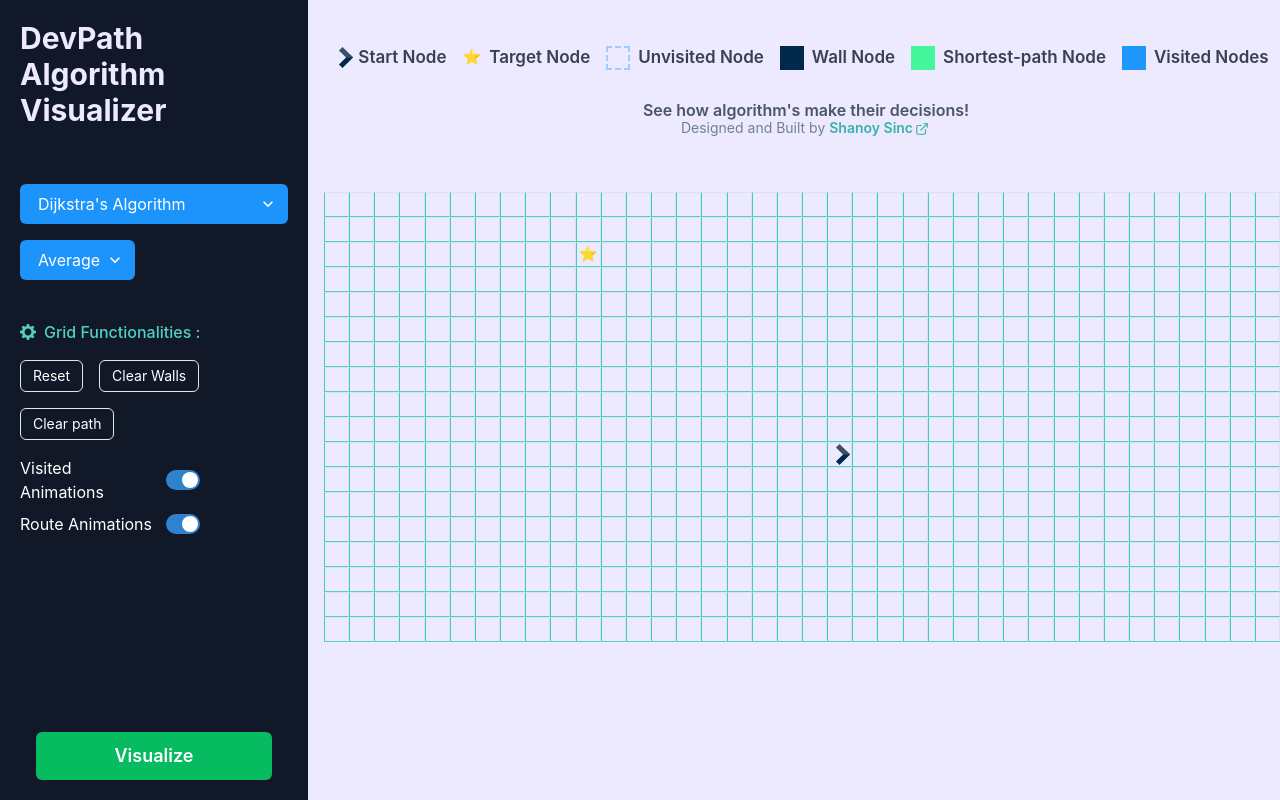
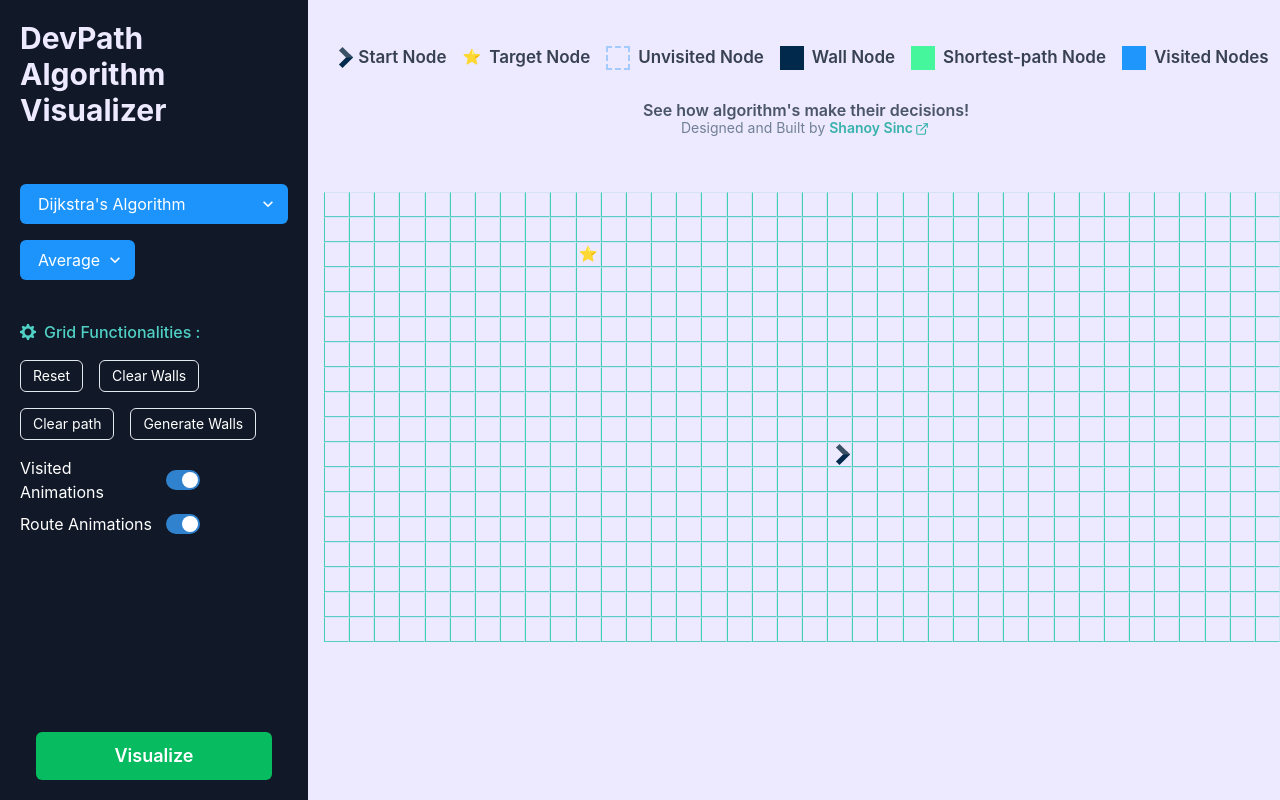
Before and after one commit to shanoysinc/Path-Visualizer, a React (Vite) app: page / in a window 1280 px wide. Built offline with nearby package versions, Linux system fonts and the light colour scheme.

Commit message:
generate walls

```diff
--- /dev/null
+++ b/src/components/grid/hooks/ueRandomWalls.tsx
@@ -0,0 +1,22 @@
+import { useRecoilCallback } from "recoil";
+import { GridNode } from "../../../algorithms/graph/";
+import { NodeAtom } from "../../../state/pathFinder/atoms";
+import { NUMBER_OF_COLS, NUMBER_OF_ROWS } from "./useInitialGrid";
+
+export const useRandomWalls = () => {
+  return useRecoilCallback(({ snapshot, set }) => () => {
+    const numberOfWALLS = Math.floor((NUMBER_OF_COLS * NUMBER_OF_ROWS) / 3);
+    for (let index = 0; index < numberOfWALLS; index++) {
+      const row = Math.floor(Math.random() * NUMBER_OF_ROWS);
+      const col = Math.floor(Math.random() * NUMBER_OF_COLS);
+
+      const state = snapshot.getLoadable<GridNode>(NodeAtom({ row, col }));
+
+      const node = state.getValue();
+
+      if (!node.isWall && !node.startNode && !node.endNode) {
+        set(NodeAtom({ col, row }), { ...node, isWall: true });
+      }
+    }
+  });
+};
--- a/src/components/sidebar/components/Button/SmallButton.tsx
+++ b/src/components/sidebar/components/Button/SmallButton.tsx
@@ -5,8 +5,20 @@ interface Props {
   content: string;
   onClick?: () => void;
   isAlgoVisualizing: boolean;
+  beforeClickFn?: () => void;
 }
-const SmallButton = ({ content, onClick, isAlgoVisualizing }: Props) => {
+const SmallButton = ({
+  content,
+  onClick,
+  isAlgoVisualizing,
+  beforeClickFn,
+}: Props) => {
+  const clickHandler = () => {
+    if (beforeClickFn) {
+      beforeClickFn();
+    }
+    onClick();
+  };
   return (
     <Button
       size="sm"
@@ -17,7 +29,7 @@ const SmallButton = ({ content, onClick, isAlgoVisualizing }: Props) => {
         bg: "#fc371d",
         borderColor: "#fc371d",
       }}
-      onClick={onClick}
+      onClick={clickHandler}
       disabled={isAlgoVisualizing}
       _focus={{}}
     >
--- a/src/components/sidebar/components/content/SidebarContent.tsx
+++ b/src/components/sidebar/components/content/SidebarContent.tsx
@@ -26,6 +26,7 @@ import {
 } from "../../../../state/UI/useDrawerDisplay";
 import { useRecoilState } from "recoil";
 import { RoutePosAtom } from "../../../../state/pathFinder/atoms";
+import { useRandomWalls } from "../../../grid/hooks/ueRandomWalls";
 
 const drawerSelector = (state: DrawerStateProps) => ({
   isOpen: state.isOpen,
@@ -35,6 +36,7 @@ const drawerSelector = (state: DrawerStateProps) => ({
 export const SidebarContent = memo(() => {
   const resetGrid = useResetGrid();
   const updatedGrid = useUpdateGrid();
+  const placeRandomWalls = useRandomWalls();
   const removeGridWalls = useRemoveGridWalls();
   const [routePos, setRoutePos] = useRecoilState(RoutePosAtom);
   const [userHasVisualize, setUserHasVisualize] = useState(false);
@@ -266,6 +268,12 @@ export const SidebarContent = memo(() => {
               onClick={clearGridPathHandler}
               isAlgoVisualizing={isAlgoVisualizing}
             />
+            <SmallButton
+              content="Generate Walls"
+              beforeClickFn={clearGridWallsHandler}
+              onClick={placeRandomWalls}
+              isAlgoVisualizing={isAlgoVisualizing}
+            />
           </Flex>
           <Stack>
             <Wrap>
```
